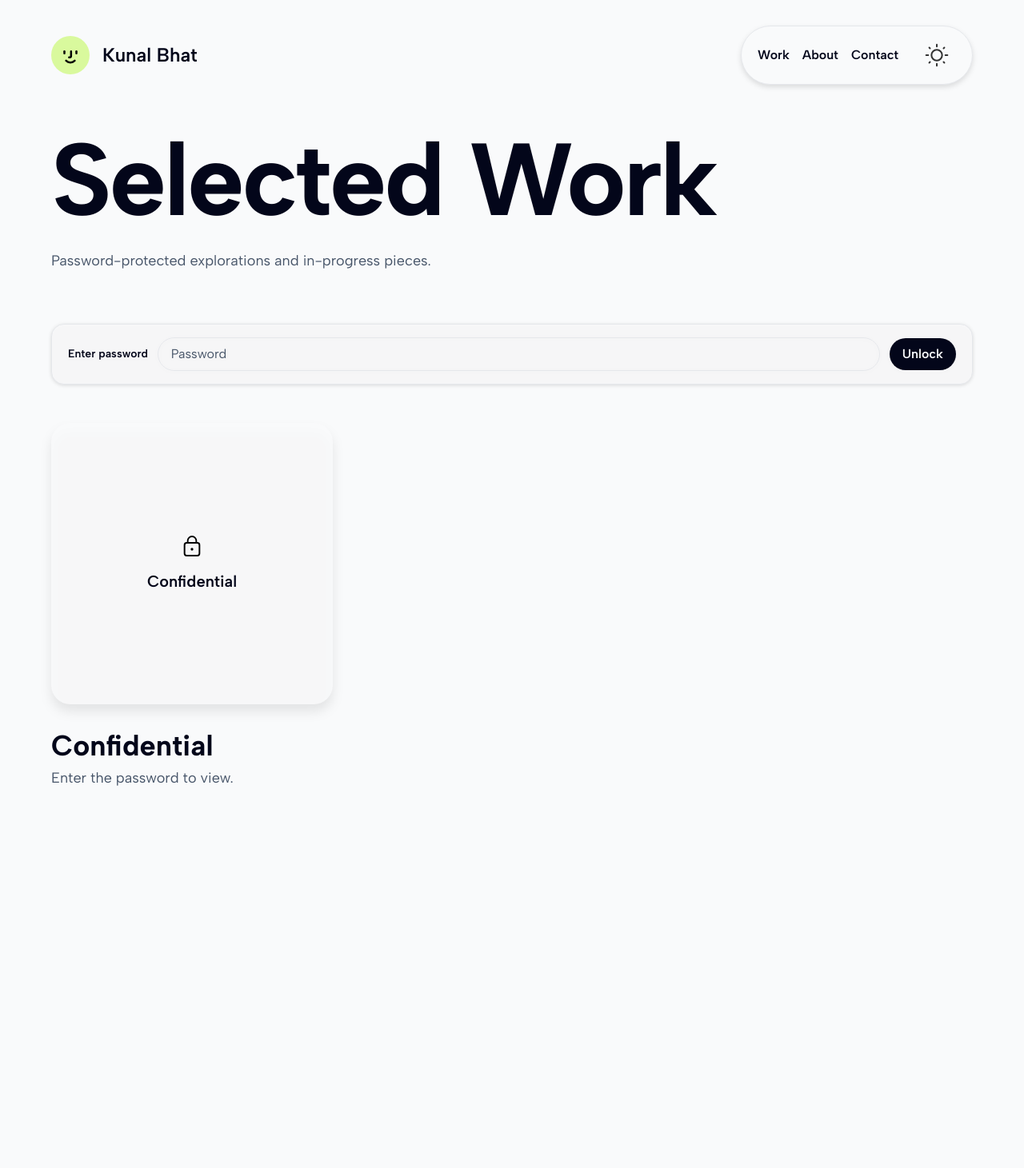
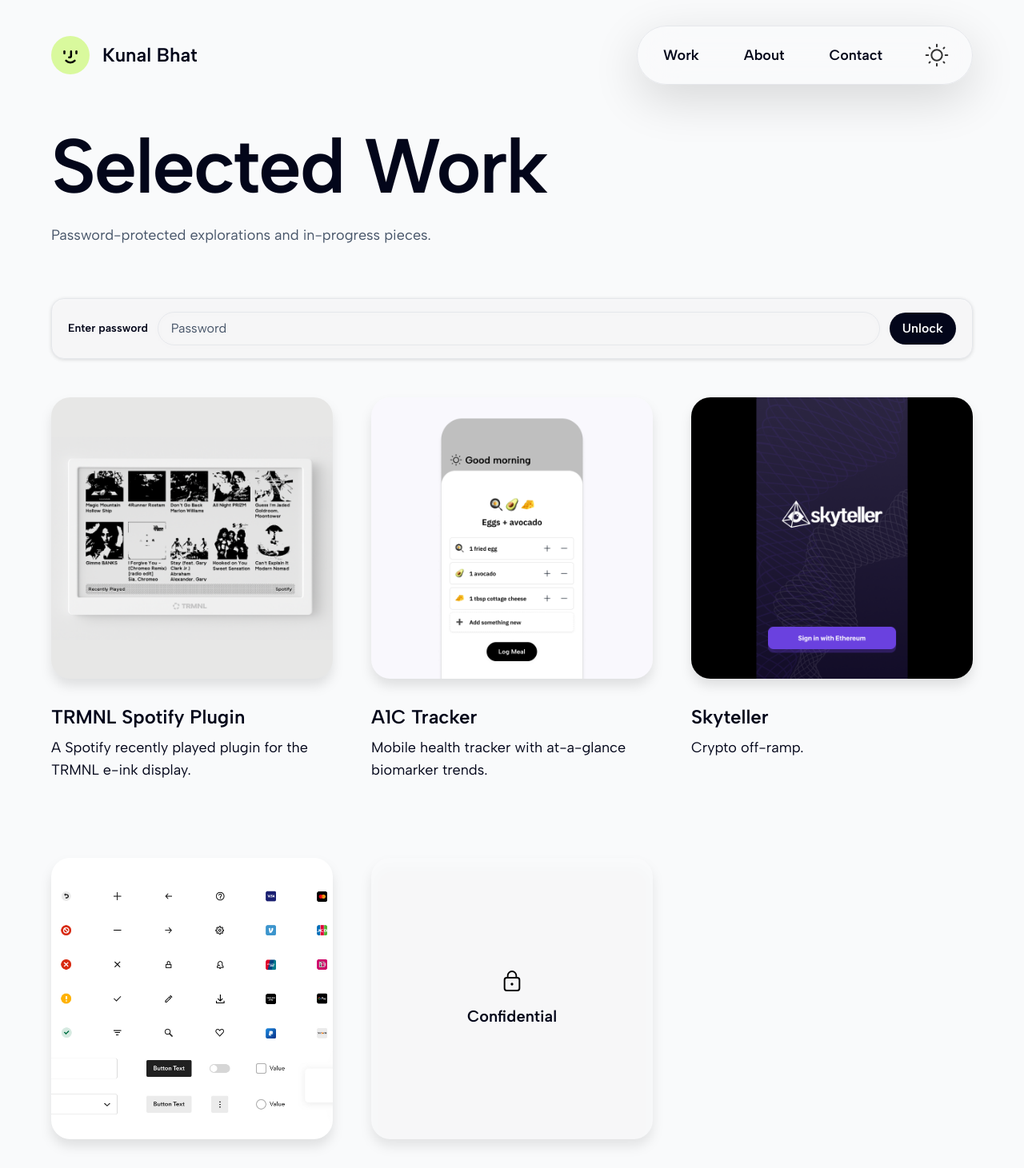
Before and after one commit to kunalbhat/portfolio-2025, a Next.js app: page /work in a window 1280 px wide. Shown: the top 1461 px of the page at 80% size. Before the commit the page ends 1131 px from the top, so only its background shows below. Built offline with nearby package versions, Linux system fonts and the light colour scheme.

Commit message:
stub work page

```diff
--- a/src/app/page.tsx
+++ b/src/app/page.tsx
@@ -1,19 +1,10 @@
 "use client";
 
-import Image from "next/image";
 import AnimatedHeadline from "@/components/animated-headline";
 import SiteHeader from "@/components/site-header";
-import { useTheme } from "@/hooks/use-theme";
-import { themedAsset } from "@/utils/themed-asset";
+import Link from "next/link";
 
 export default function Home() {
-  const theme = useTheme("light");
-  const trmnlImage = themedAsset(
-    "/images/trmnl-spotify-dashboard-mobile",
-    theme,
-    "png"
-  );
-
   return (
     <div className="max-w-8xl px-6 md:px-16 pt-20 md:pt-28 mx-auto transition-colors duration-650 ease-[cubic-bezier(0.25,0.8,0.35,1)]">
       <SiteHeader />
@@ -35,7 +26,7 @@
         </header>
         <section className="mt-20 mb-24">
           <div className="md:grid md:grid-cols-[1.2fr_1fr]">
-            <figure className="rounded-3xl overflow-hidden relative h-96 border border-(--border) bg-(--bg-overlay) drop-shadow-xl">
+            <figure className="rounded-3xl overflow-hidden relative aspect-square border border-(--border) bg-(--bg-overlay) drop-shadow-xl">
               <video
                 autoPlay
                 muted
@@ -58,64 +49,6 @@
             </div>
           </div>
         </section>
-        <header className="mb-8">
-          <h3>Showcase</h3>
-        </header>
-        <section className="portfolio-grid">
-          <div>
-            <figure className="aspect-square rounded-3xl drop-shadow-xl overflow-hidden">
-              <Image
-                src={trmnlImage}
-                alt="Spotify dashboard for TRMNL"
-                width={800}
-                height={800}
-                className="h-full w-full object-cover"
-                priority
-              />
-            </figure>
-            <figcaption>
-              <h4>TRMNL Spotify Plugin</h4>
-              <span>
-                A Spotify recently played plugin for the TRMNL e-ink display.
-              </span>
-            </figcaption>
-          </div>
-          <div>
-            <figure className="aspect-square rounded-3xl drop-shadow-xl overflow-hidden">
-              <Image
-                src="/images/skyteller-light.png"
-                alt="Crypto"
-                width={800}
-                height={800}
-                className="h-full w-full object-cover"
-                priority
-              />
-            </figure>
-            <figcaption>
-              <h4>Skyteller</h4>
-              <span>Crypto off-ramp.</span>
-            </figcaption>
-          </div>
-          <div>
-            <figure className="aspect-square rounded-3xl drop-shadow-xl overflow-hidden">
-              <Image
-                src="/images/braintree-dashboard.gif"
-                alt="Braintree Control Panel"
-                width={800}
-                height={800}
-                className="h-full w-full object-cover"
-                priority
-                unoptimized
-              />
-            </figure>
-            <figcaption>
-              <h4>Braintree Control Panel</h4>
-              <span>
-                I led the redesign of Braintree&apos;s merchant dashboard.
-              </span>
-            </figcaption>
-          </div>
-        </section>
       </main>
     </div>
   );
--- a/src/app/work/page.tsx
+++ b/src/app/work/page.tsx
@@ -5,6 +5,8 @@
 import SiteHeader from "@/components/site-header";
 import Image from "next/image";
 import { motion } from "framer-motion";
+import { useTheme } from "@/hooks/use-theme";
+import { themedAsset } from "@/utils/themed-asset";
 
 const UNLOCK_PASSWORD = "samsonite";
 
@@ -12,6 +14,12 @@
   const [isUnlocked, setIsUnlocked] = useState(false);
   const [password, setPassword] = useState("");
   const [error, setError] = useState(false);
+  const theme = useTheme("light");
+  const trmnlImage = themedAsset(
+    "/images/trmnl-spotify-dashboard-mobile",
+    theme,
+    "png"
+  );
 
   const handleUnlockAttempt = (input: string) => {
     const success = input.trim() === UNLOCK_PASSWORD;
@@ -34,7 +42,10 @@
 
       <main className="py-12 min-h-screen">
         <header className="max-w-5xl mb-16">
-          <AnimatedHeadline className="mb-6" text="Selected Work" />
+          <AnimatedHeadline
+            className="mb-6 md:text-8xl font-semibold"
+            text="Selected Work"
+          />
           <p className="text-lg text-(--muted)">
             Password-protected explorations and in-progress pieces.
           </p>
@@ -77,6 +88,75 @@
         </section>
 
         <section className="portfolio-grid">
+          <div>
+            <figure className="aspect-square rounded-3xl drop-shadow-xl overflow-hidden">
+              <Image
+                src={trmnlImage}
+                alt="Spotify dashboard for TRMNL"
+                width={800}
+                height={800}
+                className="h-full w-full object-cover"
+                priority
+              />
+            </figure>
+            <figcaption>
+              <h4>TRMNL Spotify Plugin</h4>
+              <span>
+                A Spotify recently played plugin for the TRMNL e-ink display.
+              </span>
+            </figcaption>
+          </div>
+          <div>
+            <figure className="aspect-square rounded-3xl drop-shadow-xl overflow-hidden">
+              <Image
+                src="/images/a1c-tracker-mobile-light.jpg"
+                alt="A1C tracker mobile UI"
+                width={800}
+                height={800}
+                className="h-full w-full object-cover"
+                priority
+              />
+            </figure>
+            <figcaption>
+              <h4>A1C Tracker</h4>
+              <span>Mobile health tracker with at-a-glance biomarker trends.</span>
+            </figcaption>
+          </div>
+          <div>
+            <figure className="aspect-square rounded-3xl drop-shadow-xl overflow-hidden">
+              <Image
+                src="/images/skyteller-light.png"
+                alt="Crypto"
+                width={800}
+                height={800}
+                className="h-full w-full object-cover"
+                priority
+              />
+            </figure>
+            <figcaption>
+              <h4>Skyteller</h4>
+              <span>Crypto off-ramp.</span>
+            </figcaption>
+          </div>
+          <div>
+            <figure className="aspect-square rounded-3xl drop-shadow-xl overflow-hidden">
+              <Image
+                src="/images/braintree-dashboard.gif"
+                alt="Braintree Control Panel"
+                width={800}
+                height={800}
+                className="h-full w-full object-cover"
+                priority
+                unoptimized
+              />
+            </figure>
+            <figcaption>
+              <h4>Braintree Control Panel</h4>
+              <span>
+                I led the redesign of Braintree&apos;s merchant dashboard.
+              </span>
+            </figcaption>
+          </div>
           {isUnlocked ? (
             <motion.div
               initial={{ opacity: 0, y: 12 }}
--- a/src/components/site-header.tsx
+++ b/src/components/site-header.tsx
@@ -82,35 +82,35 @@
 
           <div className="flex items-center gap-4.5">
             <nav
-              className="hidden md:flex items-center gap-4 bg-(--bg) px-5 py-3 rounded-full border border-(--border) drop-shadow-md transform-gpu transition-all duration-400 ease-[cubic-bezier(0.25,0.8,0.35,1)]"
+              className="hidden md:flex items-center gap-8 px-5 py-3 rounded-full border border-(--border) bg-[color-mix(in_srgb,var(--bg)70%,transparent)] backdrop-blur-xl shadow-[0_18px_60px_rgba(0,0,0,0.14)] transform-gpu transition-all duration-400 ease-[cubic-bezier(0.25,0.8,0.35,1)]"
               aria-label="Primary"
             >
               <Link
                 href="/work"
-                className="text-base font-semibold text-(--fg) bg-transparent hover:opacity-80 transition-opacity"
+                className="text-lg font-semibold text-(--fg) bg-transparent hover:bg-(--bg-overlay) hover:opacity-90 transition-colors px-3 py-1 rounded-full"
               >
                 Work
               </Link>
               <Link
                 href="/about"
-                className="text-base font-semibold text-(--fg) bg-transparent hover:opacity-80 transition-opacity"
+                className="text-lg font-semibold text-(--fg) bg-transparent hover:bg-(--bg-overlay) hover:opacity-90 transition-colors px-3 py-1 rounded-full"
               >
                 About
               </Link>
               <a
                 href="https://www.linkedin.com/in/kunal-s-bhat/"
-                className="text-base font-semibold text-(--fg) bg-transparent hover:opacity-80 transition-opacity"
+                className="text-lg font-semibold text-(--fg) bg-transparent hover:bg-(--bg-overlay) hover:opacity-90 transition-colors px-3 py-1 rounded-full"
               >
                 Contact
               </a>
-              <div className="pl-2">
+              <div>
                 <ThemeToggle />
               </div>
             </nav>
 
             <button
               type="button"
-              className="md:hidden h-12 w-12 rounded-full bg-(--bg) border border-(--border) drop-shadow-md grid place-items-center"
+              className="md:hidden h-12 w-12 rounded-full bg-[color-mix(in_srgb,var(--bg)70%,transparent)] border border-(--border) backdrop-blur-xl shadow-[0_18px_60px_rgba(0,0,0,0.14)] grid place-items-center"
               aria-label={isMenuOpen ? "Close menu" : "Open menu"}
               onClick={() => setIsMenuOpen((open) => !open)}
             >
@@ -133,24 +133,24 @@
           aria-label="Mobile navigation"
         >
           {isMenuOpen ? (
-            <div className="flex flex-col gap-3 bg-(--bg) border border-(--border) rounded-2xl px-4 py-4 drop-shadow-md">
+            <div className="flex flex-col gap-3 bg-[color-mix(in_srgb,var(--bg)70%,transparent)] border border-(--border) rounded-2xl px-4 py-4 shadow-[0_18px_60px_rgba(0,0,0,0.14)] backdrop-blur-xl">
               <Link
                 href="/work"
-                className="text-base font-semibold text-(--fg) bg-transparent hover:opacity-80 transition-opacity"
+                className="text-base font-semibold text-(--fg) bg-transparent hover:bg-(--bg-overlay) hover:opacity-90 transition-colors px-3 py-1 rounded-full"
                 onClick={() => setIsMenuOpen(false)}
               >
                 Work
               </Link>
               <Link
                 href="/about"
-                className="text-base font-semibold text-(--fg) bg-transparent hover:opacity-80 transition-opacity"
+                className="text-base font-semibold text-(--fg) bg-transparent hover:bg-(--bg-overlay) hover:opacity-90 transition-colors px-3 py-1 rounded-full"
                 onClick={() => setIsMenuOpen(false)}
               >
                 About
               </Link>
               <a
                 href="https://www.linkedin.com/in/kunal-s-bhat/"
-                className="text-base font-semibold text-(--fg) bg-transparent hover:opacity-80 transition-opacity"
+                className="text-base font-semibold text-(--fg) bg-transparent hover:bg-(--bg-overlay) hover:opacity-90 transition-colors px-3 py-1 rounded-full"
                 onClick={() => setIsMenuOpen(false)}
               >
                 Contact
```
Also changed, not shown: public/images/a1c-tracker-mobile-light.jpg (added).
